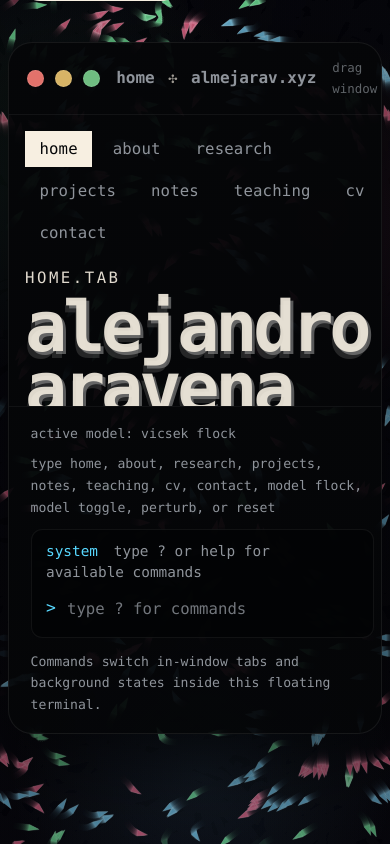
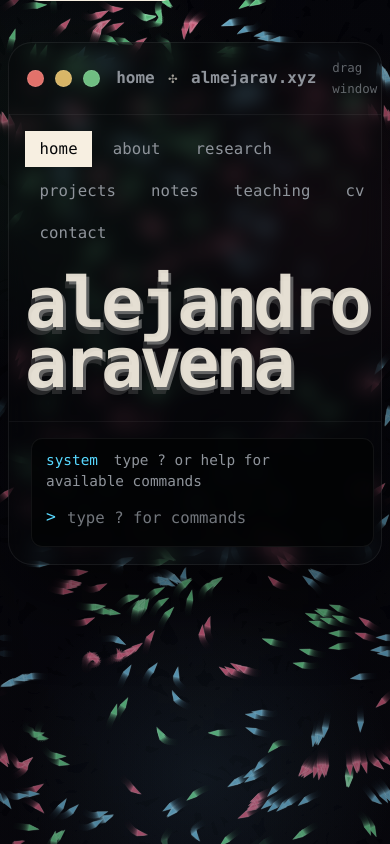
Before and after one commit to AlejoArav/alejoarav.github.io, a website built with Vite: page index.html in a window 390 px wide. Built offline with nearby package versions, Linux system fonts and the light colour scheme.

Commit message:
Refine terminal layout and copy

```diff
--- a/index.html
+++ b/index.html
@@ -74,9 +74,6 @@
 
           <section class="window-content" aria-label="Terminal content">
             <article class="tab-panel is-active" id="tab-home" data-tab-panel data-tab-name="home">
-              <div class="panel-header">
-                <p class="panel-kicker">home.tab</p>
-              </div>
               <h1 class="display-wordmark" aria-label="Alejandro Aravena">Alejandro<br>Aravena</h1>
               <p class="lead">
                 computational biology · synthetic biology · mathematical modeling
@@ -85,16 +82,10 @@
                 I study how biological entities switch, communicate, synchronize,
                 compete, and form patterns - from genetic circuits to bacterial colonies.
               </p>
-              <p>
-                This homepage now behaves more like a compact floating terminal:
-                smaller on the page, tab-driven, command-driven, and visually
-                suspended over a living collective-motion background.
-              </p>
             </article>
 
             <article class="tab-panel" id="tab-about" data-tab-panel data-tab-name="about">
               <div class="panel-header">
-                <p class="panel-kicker">about.tab</p>
                 <h2>Scientific profile</h2>
               </div>
               <div class="tab-section">
@@ -121,7 +112,6 @@
 
             <article class="tab-panel" id="tab-research" data-tab-panel data-tab-name="research">
               <div class="panel-header">
-                <p class="panel-kicker">research.tab</p>
                 <h2>Complex systems across scales</h2>
               </div>
               <div class="tab-section">
@@ -177,7 +167,6 @@
 
             <article class="tab-panel" id="tab-projects" data-tab-panel data-tab-name="projects">
               <div class="panel-header">
-                <p class="panel-kicker">projects.tab</p>
                 <h2>Selected work</h2>
               </div>
               <div class="tab-section">
@@ -198,7 +187,6 @@
 
             <article class="tab-panel" id="tab-notes" data-tab-panel data-tab-name="notes">
               <div class="panel-header">
-                <p class="panel-kicker">notes.tab</p>
                 <h2>Digital garden and scientific notes</h2>
               </div>
               <div class="tab-section">
@@ -218,7 +206,6 @@
 
             <article class="tab-panel" id="tab-teaching" data-tab-panel data-tab-name="teaching">
               <div class="panel-header">
-                <p class="panel-kicker">teaching.tab</p>
                 <h2>Teaching and workshop areas</h2>
               </div>
               <div class="focus-grid">
@@ -257,7 +244,6 @@
 
             <article class="tab-panel" id="tab-cv" data-tab-panel data-tab-name="cv">
               <div class="panel-header">
-                <p class="panel-kicker">cv.tab</p>
                 <h2>Public-safe curriculum vitae</h2>
               </div>
               <p>
@@ -287,7 +273,6 @@
 
             <article class="tab-panel" id="tab-contact" data-tab-panel data-tab-name="contact">
               <div class="panel-header">
-                <p class="panel-kicker">contact.tab</p>
                 <h2>Contact channels</h2>
               </div>
               <p>
@@ -309,10 +294,6 @@
         </div>
 
         <footer class="window-console">
-          <div class="console-meta">
-            <p class="console-model">active model: <span data-model-status>vicsek flock</span></p>
-            <p class="console-note">type <code>home</code>, <code>about</code>, <code>research</code>, <code>projects</code>, <code>notes</code>, <code>teaching</code>, <code>cv</code>, <code>contact</code>, <code>model flock</code>, <code>model toggle</code>, <code>perturb</code>, or <code>reset</code></p>
-          </div>
           <div class="terminal-shell" data-terminal-root>
             <div class="terminal-output" id="terminal-output" role="log" aria-live="polite" aria-relevant="additions text">
               <p class="terminal-entry terminal-entry-system">
@@ -333,11 +314,9 @@
                 autocapitalize="none"
                 spellcheck="false"
                 placeholder="type ? for commands"
-                aria-describedby="terminal-help"
               >
             </form>
           </div>
-          <p class="panel-note" id="terminal-help">Commands switch in-window tabs and background states inside this floating terminal.</p>
           <noscript>
             <p class="noscript-note">JavaScript is off. The terminal is inactive, but the tab content and page links still work.</p>
           </noscript>
--- a/src/styles/main.css
+++ b/src/styles/main.css
@@ -92,12 +92,13 @@ a {
   position: absolute;
   left: 0;
   top: 0;
-  width: min(82vw, 1140px);
-  height: min(82vh, 920px);
-  min-height: 38rem;
+  width: min(40vw, 720px);
+  height: min(52vh, 640px);
+  min-height: 28rem;
   border: 1px solid rgba(255, 255, 255, 0.07);
   border-radius: var(--radius);
-  background: linear-gradient(180deg, rgba(5, 6, 8, 0.97), rgba(5, 6, 8, 0.94));
+  background: linear-gradient(180deg, rgba(5, 6, 8, 0.5), rgba(5, 6, 8, 0.5));
+  backdrop-filter: blur(10px);
   box-shadow: var(--shadow);
   overflow: hidden;
   contain: layout paint;
@@ -801,7 +802,8 @@ code {
 
 @media (max-width: 1080px) {
   .terminal-window {
-    width: min(90vw, 1100px);
+    width: min(56vw, 760px);
+    height: min(62vh, 700px);
   }
 }
 
```
